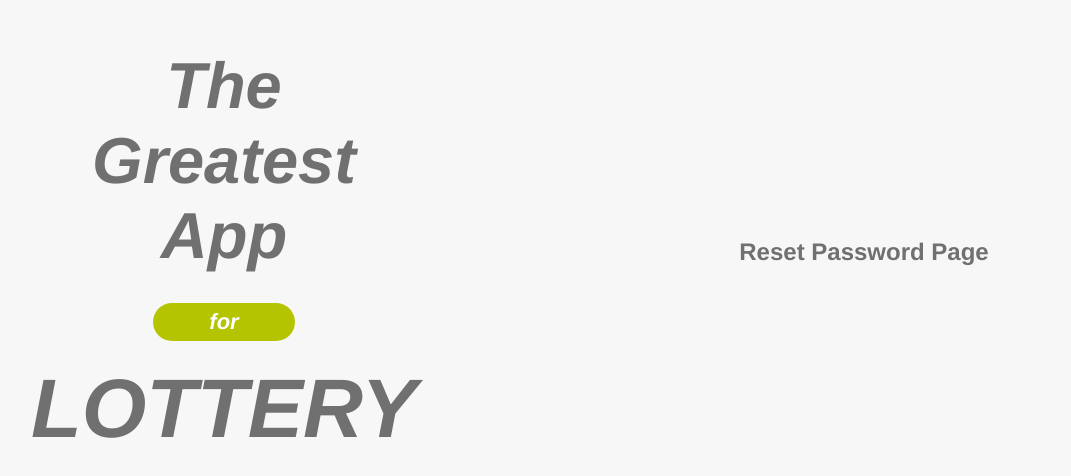
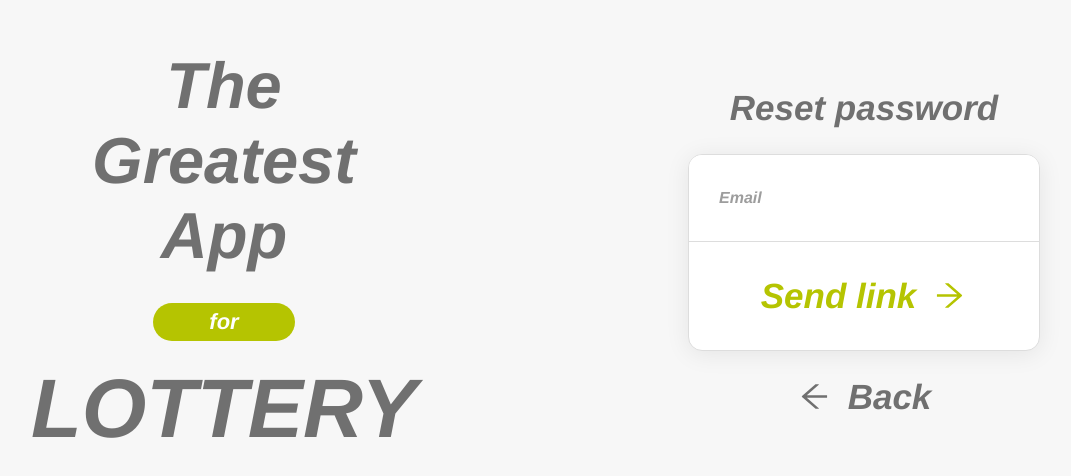
Before and after one commit to gabepinheiro/tgl-react, a React (Vite) app: page /reset-password in a window 1280 px wide. Shown: the part 120-596 px from the top of the page, without its empty margins (96-1167 px from the left). Built offline with nearby package versions, Linux system fonts and the light colour scheme.

Commit message:
feat(ResetPasswordPage): added content

```diff
--- a/src/pages/reset-password.tsx
+++ b/src/pages/reset-password.tsx
@@ -1,6 +1,29 @@
+import { Form } from '@/components/form'
+import { Input } from '@/components/input'
+import { ButtonLink } from '@/components/button-link'
+
+import {
+  AiOutlineArrowRight as ArrowRightIcon,
+  AiOutlineArrowLeft as ArrowLeftIcon,
+} from 'react-icons/ai'
+
+import * as S from './styles'
+
 function ResetPasswordPage () {
   return (
-    <h1>Reset Password Page</h1>
+    <>
+      <S.Heading>Reset password</S.Heading>
+      <Form>
+        <Input placeholder='Email' />
+
+        <S.ButtonLinkWrapper>
+          <ButtonLink as='button' color='greenLight'>
+            Send link <ArrowRightIcon />
+          </ButtonLink>
+        </S.ButtonLinkWrapper>
+      </Form>
+      <ButtonLink as='button'><ArrowLeftIcon /> Back</ButtonLink>
+    </>
   )
 }
 
```
